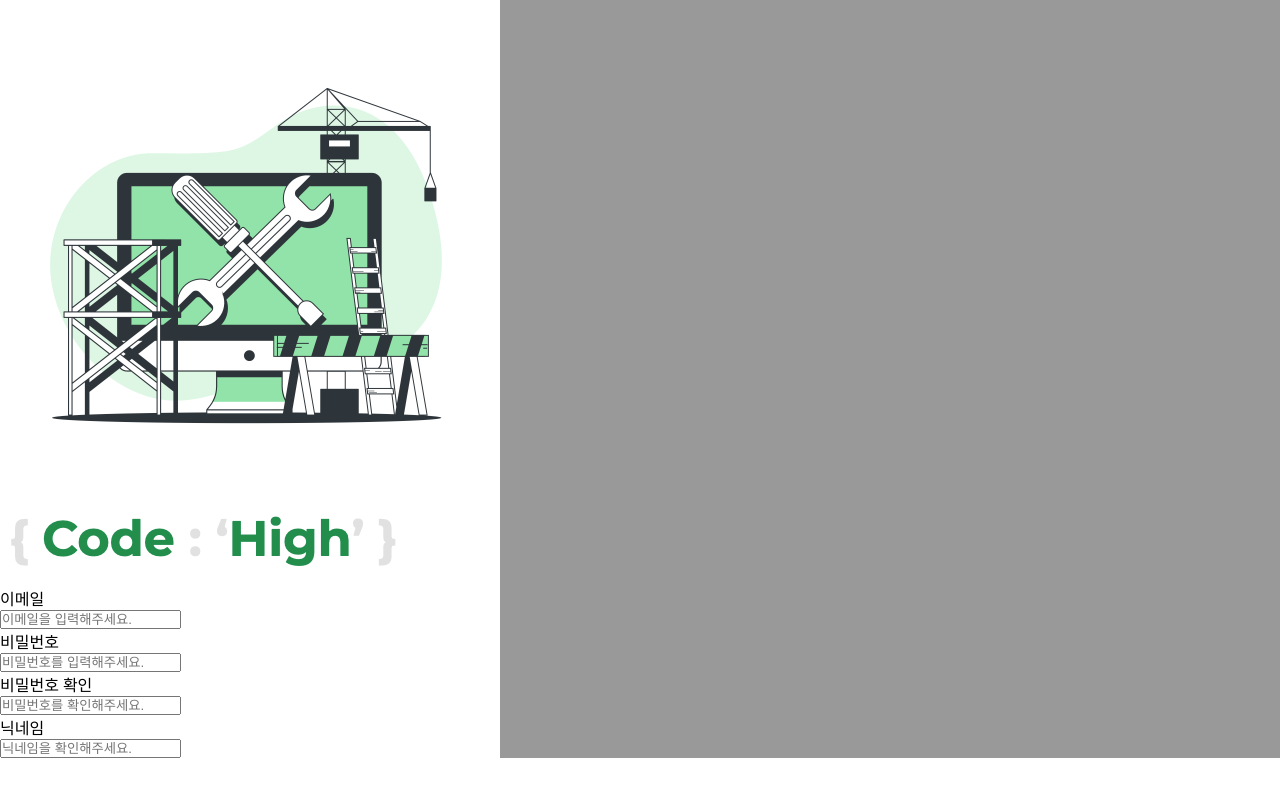
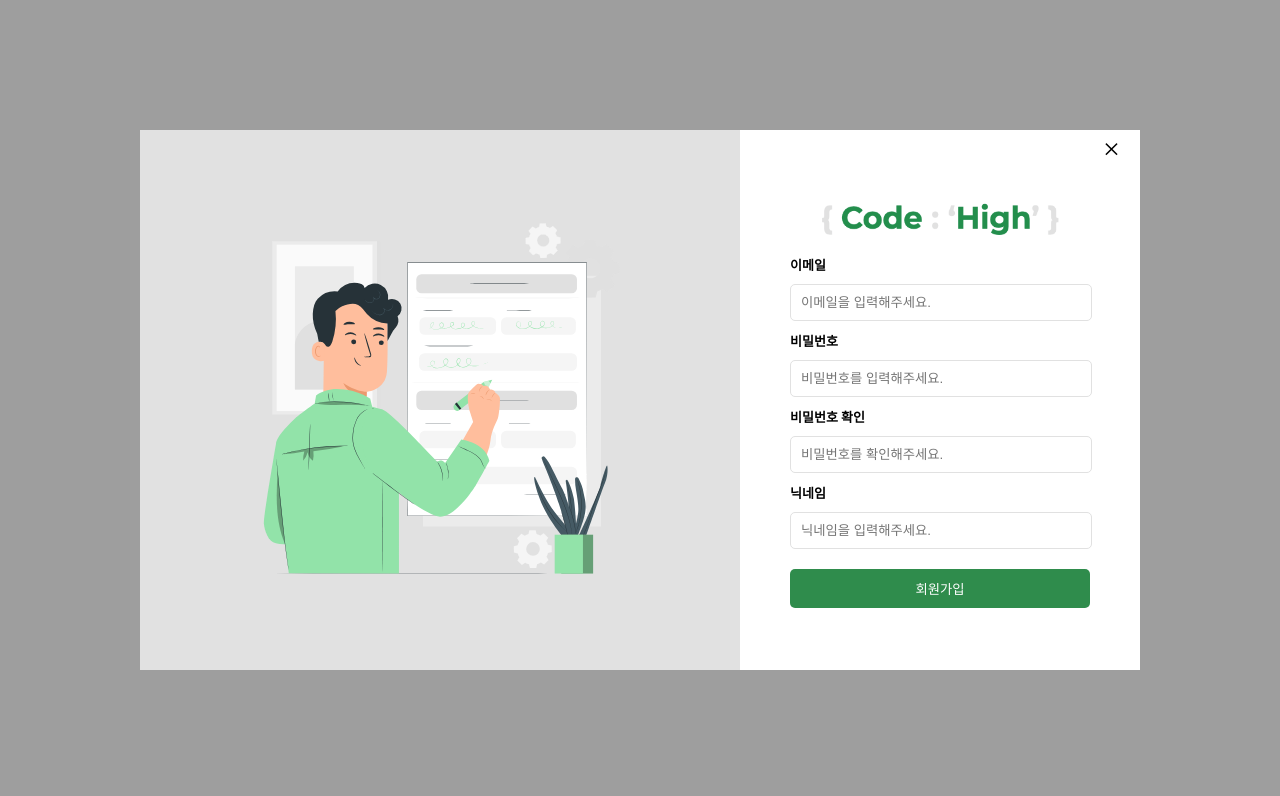
Before and after one commit to codestates/Code-High, a React app in the folder client/: page / in a window 1280 px wide. Shown: the top 796 px of the page. Built offline with nearby package versions, Linux system fonts and the light colour scheme.

Commit message:
[Client] #15 feat:signup modal

```diff
--- a/client/src/components/basic/modal/Signup.js
+++ b/client/src/components/basic/modal/Signup.js
@@ -2,13 +2,16 @@ import React from 'react';
 
 function Signup(){
   return (
-    <div className='signup-background'>
+    <div className='signup-modal'>
+      <div className='signup-modal-overlay'></div>
       <div className='signup-container'>
         <div className='signup-right'>
-          <img src='/image/Maintenance-bro.png' alt='signup' />
+          <img src='/image/Fill out-pana.svg' alt='signup' />
         </div>
         <div className='signup-left'>
+          <div className='signup-close'>&times;</div>
           <img src='/image/codehighlogo.png' alt='logo' />
+          <article>
             <div>이메일</div>
             <input placeholder='이메일을 입력해주세요.'/>
             <div>비밀번호</div>
@@ -16,7 +19,11 @@ function Signup(){
             <div>비밀번호 확인</div>
             <input placeholder='비밀번호를 확인해주세요.'/>
             <div>닉네임</div>
-          <input placeholder='닉네임을 확인해주세요.'/>
+            <input placeholder='닉네임을 입력해주세요.'/>
+          </article>
+          <div className='signup-button-container'>
+            <button>회원가입</button>
+          </div>
         </div>
       </div>
     </div>
--- a/client/src/components/basic/modal/_Signup.scss
+++ b/client/src/components/basic/modal/_Signup.scss
@@ -1,20 +1,97 @@
-* {
-  margin: 0;
-  padding: 0;
-}
-.signup-background {
+.signup-modal {
+  position:fixed;
+  top:0;
+  left:0;
   width: 100%;
   height: 100%;
-  background-color: rgba(0, 0, 0, 0.399);
+  display: flex;
+  justify-content: center;
+  align-items: center;
 }
 
+.signup-modal-overlay {
+  background-color: rgba(0, 0, 0, 0.379);
+  width: 100%;
+  height: 100%;
+  position: absolute;
+}
+
+
 .signup-container {
-  width: 500px;
+  box-shadow: 0 10px 20px rgba(0, 0, 0, 0.19), 0 6px 6px rgda(0, 0, 0, 0.23);
+  position: relative;
+  top: 0;
+  display: grid;
+  grid-template-columns: 1fr 1fr;
+  width: 1000px;
   background-color: white;
 }
 
 .signup-right{
+  width: 600px;
+  background-color: #{$gray};
+  display: flex;
+  justify-content: center;
+  align-items: center;
   img {
-    width: 500px;
+    width: 400px;
+    padding: 70px;
   }
 }
+
+.signup-left {
+  display: flex;
+  flex-direction: column;
+  width: 400px;
+  background-color: white;
+  justify-content: center;
+  align-items: center;
+  .signup-close {
+    width: 90%;
+    text-align: end;
+    font-size: 30px;
+    margin-bottom: 30px;
+  }
+  img {
+    width: 250px;
+    padding: 0px 20px;
+  }
+  article {
+    width: 300px;
+    align-items: flex-start;
+    div {
+      font-family: 'NanumGothic';
+      font-weight: 600;
+      font-size: 13px;
+      padding: 10px 0px;
+    }
+    input {
+      border: solid 1px #{$gray};
+      border-radius: 5px;
+      height: 35px;
+      width: 280px;
+      padding: 0 10px;
+      &:focus {
+        outline: none;
+      }
+    }
+  }
+}
+
+.signup-button-container {
+  display: flex;
+  justify-content: center;
+  align-items: center;
+  button {
+  background-color: #{$green};
+  color: white;
+  width: 300px;
+  padding: 10px;
+  border: none;
+  border-radius: 5px;
+  margin-top: 20px;
+  margin-bottom: 60px;
+  font-family: 'NanumGothic';
+  cursor: pointer;
+  }
+}
--- a/client/src/style.css
+++ b/client/src/style.css
@@ -16,18 +16,85 @@
   cursor: pointer;
   line-height: 40px; }
 
-* {
-  margin: 0;
-  padding: 0; }
-
-.signup-background {
+.signup-modal {
+  position: fixed;
+  top: 0;
+  left: 0;
   width: 100%;
   height: 100%;
-  background-color: rgba(0, 0, 0, 0.399); }
+  display: flex;
+  justify-content: center;
+  align-items: center; }
+
+.signup-modal-overlay {
+  background-color: rgba(0, 0, 0, 0.379);
+  width: 100%;
+  height: 100%;
+  position: absolute; }
 
 .signup-container {
-  width: 500px;
+  box-shadow: 0 10px 20px rgba(0, 0, 0, 0.19), 0 6px 6px rgda(0, 0, 0, 0.23);
+  position: relative;
+  top: 0;
+  display: grid;
+  grid-template-columns: 1fr 1fr;
+  width: 1000px;
   background-color: white; }
 
-.signup-right img {
-  width: 500px; }
+.signup-right {
+  width: 600px;
+  background-color: #E1E1E1;
+  display: flex;
+  justify-content: center;
+  align-items: center; }
+  .signup-right img {
+    width: 400px;
+    padding: 70px; }
+
+.signup-left {
+  display: flex;
+  flex-direction: column;
+  width: 400px;
+  background-color: white;
+  justify-content: center;
+  align-items: center; }
+  .signup-left .signup-close {
+    width: 90%;
+    text-align: end;
+    font-size: 30px;
+    margin-bottom: 30px; }
+  .signup-left img {
+    width: 250px;
+    padding: 0px 20px; }
+  .signup-left article {
+    width: 300px;
+    align-items: flex-start; }
+    .signup-left article div {
+      font-family: 'NanumGothic';
+      font-weight: 600;
+      font-size: 13px;
+      padding: 10px 0px; }
+    .signup-left article input {
+      border: solid 1px #E1E1E1;
+      border-radius: 5px;
+      height: 35px;
+      width: 280px;
+      padding: 0 10px; }
+      .signup-left article input:focus {
+        outline: none; }
+
+.signup-button-container {
+  display: flex;
+  justify-content: center;
+  align-items: center; }
+  .signup-button-container button {
+    background-color: #2F8C4C;
+    color: white;
+    width: 300px;
+    padding: 10px;
+    border: none;
+    border-radius: 5px;
+    margin-top: 20px;
+    margin-bottom: 60px;
+    font-family: 'NanumGothic';
+    cursor: pointer; }
```
Also changed, not shown: client/public/image/Fill out-pana.svg (added), client/public/image/Mobile login-pana.svg (added). Lines whose indentation alone changed are shown as unchanged.
